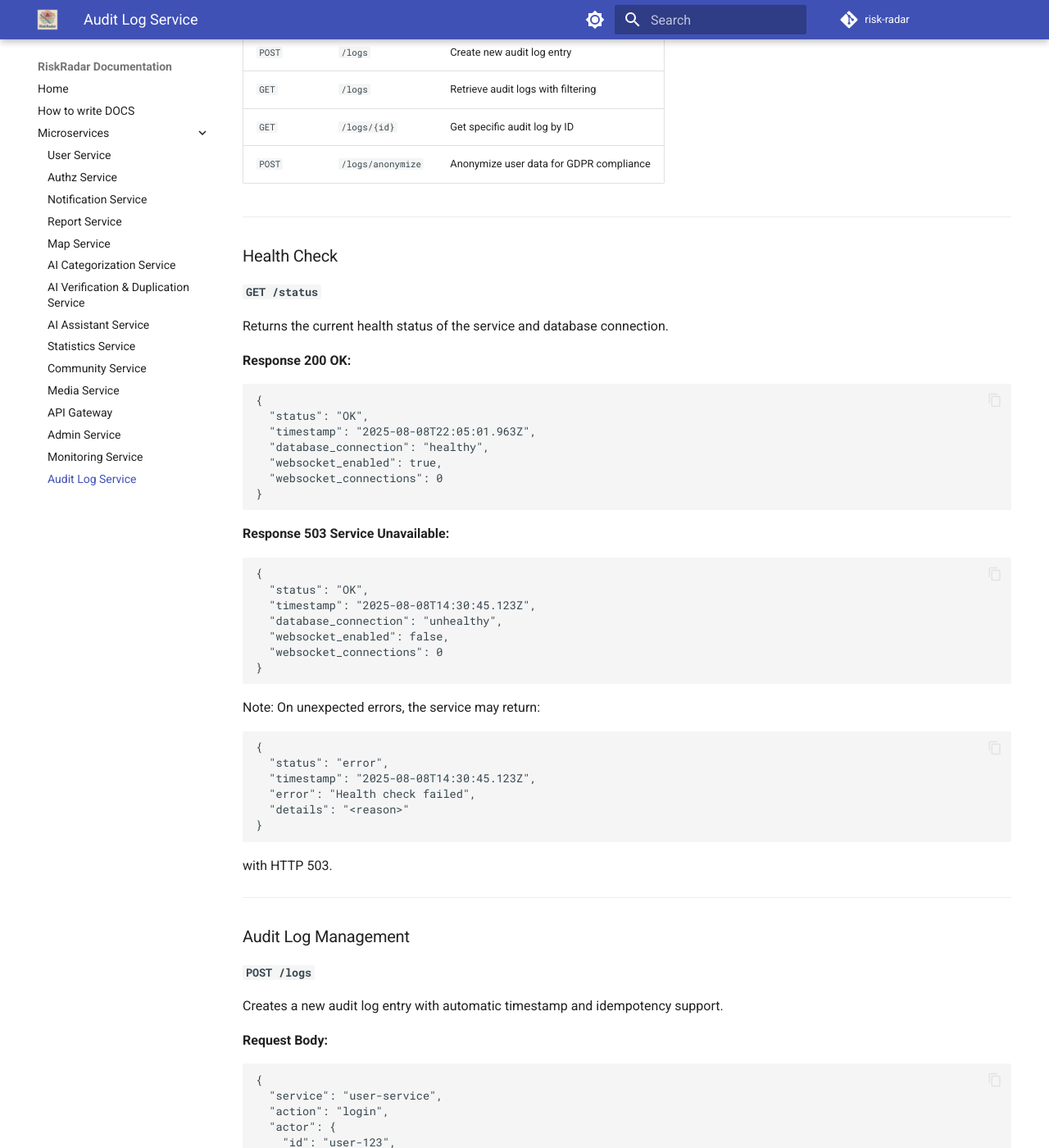
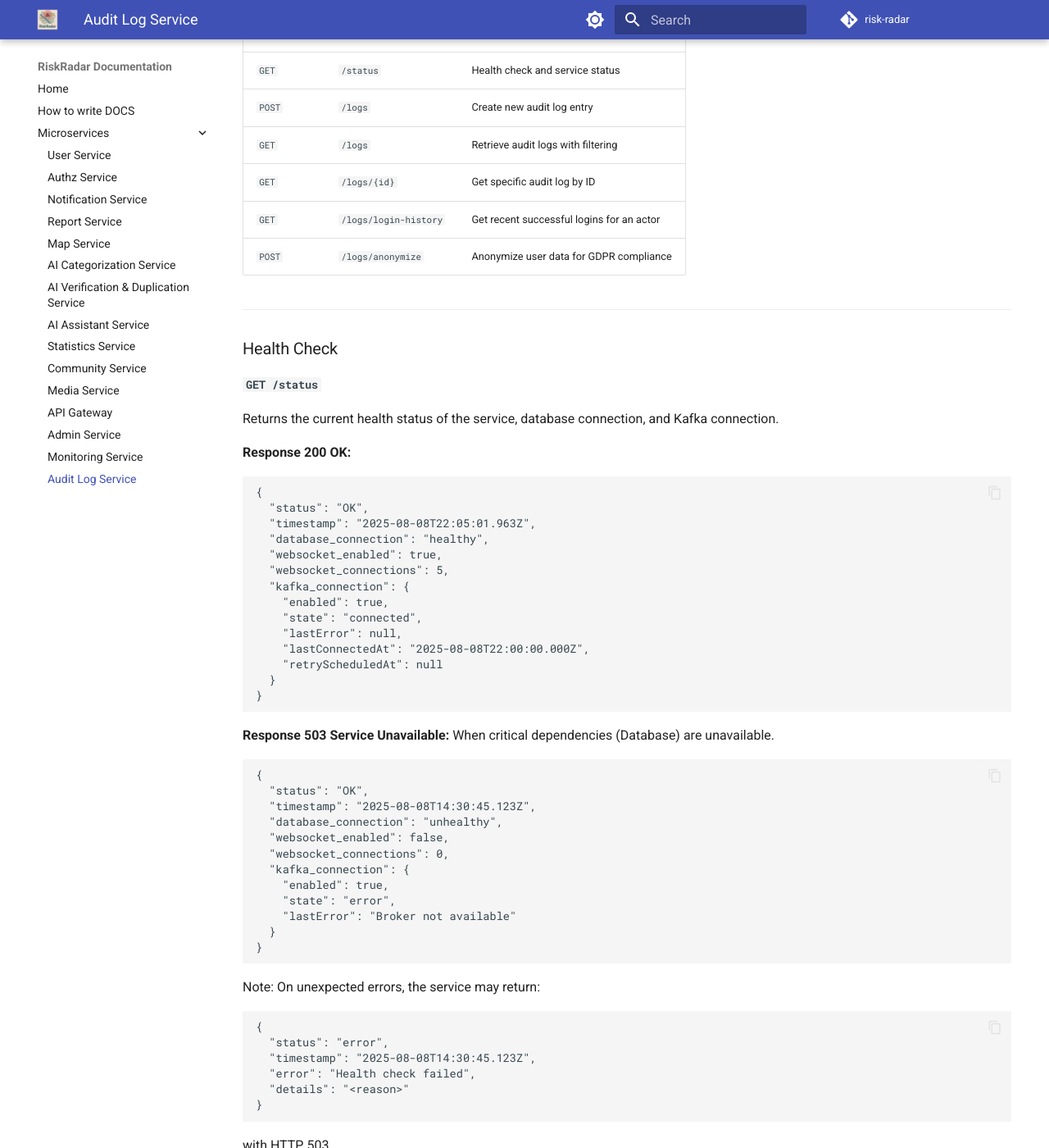
Before and after one commit to risk-radar-project/risk-radar, an MkDocs documentation site: the page built from docs/docs/audit-log-service/index.md, in a window 1280 px wide and 1400 px high, scrolled down 3752 px. Shown: the whole window at 82% size. Built offline with MkDocs 1.6.1 and Material for MkDocs 9.7.7, drawn with Linux system fonts in a browser that asks for light colours; comment, search, counter and statistics services are not loaded; some of the changed text lies outside the part shown.

Commit message:
[audit-log-service] docs: align documentation and comments (#91)

````diff
--- a/docs/docs/audit-log-service/index.md
+++ b/docs/docs/audit-log-service/index.md
@@ -19,6 +19,7 @@ The **Audit Log Service** is a centralized event tracking and audit logging micr
 - **Advanced Filtering** - Sophisticated query capabilities with pagination
 - **Data Anonymization** - GDPR-compliant user data anonymization
 - **Retention Management** - Automated cleanup and data lifecycle management
+- **Kafka Consumption** - Asynchronous ingestion of audit events
 
 ### Technology Stack
 
@@ -26,6 +27,7 @@ The **Audit Log Service** is a centralized event tracking and audit logging micr
 - **Framework:** Express.js with custom middleware
 - **Database:** PostgreSQL with JSONB storage
 - **WebSocket:** Socket.IO for real-time communication
+- **Messaging:** Kafka (Consumer)
 - **Validation:** Joi schema validation
 - **Testing:** Jest with Supertest
 
@@ -125,6 +127,7 @@ The Audit Log Service provides a RESTful API for creating, retrieving, and manag
 | `POST` | `/logs` | Create new audit log entry |
 | `GET` | `/logs` | Retrieve audit logs with filtering |
 | `GET` | `/logs/{id}` | Get specific audit log by ID |
+| `GET` | `/logs/login-history` | Get recent successful logins for an actor |
 | `POST` | `/logs/anonymize` | Anonymize user data for GDPR compliance |
 
 ---
@@ -133,7 +136,7 @@ The Audit Log Service provides a RESTful API for creating, retrieving, and manag
 
 #### `GET /status`
 
-Returns the current health status of the service and database connection.
+Returns the current health status of the service, database connection, and Kafka connection.
 
 **Response 200 OK:**
 ```json
@@ -142,18 +145,31 @@ Returns the current health status of the service and database connection.
   "timestamp": "2025-08-08T22:05:01.963Z",
   "database_connection": "healthy",
   "websocket_enabled": true,
-  "websocket_connections": 0
+  "websocket_connections": 5,
+  "kafka_connection": {
+    "enabled": true,
+    "state": "connected",
+    "lastError": null,
+    "lastConnectedAt": "2025-08-08T22:00:00.000Z",
+    "retryScheduledAt": null
+  }
 }
 ```
 
 **Response 503 Service Unavailable:**
+When critical dependencies (Database) are unavailable.
 ```json
 {
   "status": "OK",
   "timestamp": "2025-08-08T14:30:45.123Z",
   "database_connection": "unhealthy",
   "websocket_enabled": false,
-  "websocket_connections": 0
+  "websocket_connections": 0,
+  "kafka_connection": {
+    "enabled": true,
+    "state": "error",
+    "lastError": "Broker not available"
+  }
 }
 ```
 
@@ -279,6 +295,9 @@ When `operation_id` matches an existing log, the service returns HTTP 204 with n
 
 Retrieves audit logs with advanced filtering and pagination. Results are sorted by `timestamp` in descending order.
 
+**Headers:**
+- `X-User-ID` (required): ID of the user request. Used for authorization (requires `audit:view` permission).
+
 **Query Parameters:**
 
 - `service` (optional): Filter by service name
@@ -402,6 +423,30 @@ Retrieves a specific audit log entry by its UUID.
   "message": "Audit log not found"
 }
 ```
+
+#### `GET /logs/login-history`
+
+Retrieves exact login history (success only) for a specific actor.
+
+**Query Parameters:**
+
+- `actor_id` (required): The ID of the actor
+- `limit` (optional): Limit results (default: 10, max: 100)
+
+**Response 200 OK:**
+Returns an array of audit log entries where `service='user-service'`, `action='login'`, and `status='success'`, sorted by latest.
+
+```json
+[
+  {
+    "id": "...",
+    "action": "login",
+    "timestamp": "..."
+  }
+]
+```
+
+---
 
 ---
 
````
Also changed, not shown: other parts of docs/docs/audit-log-service/index.md (+2 -0 lines).
